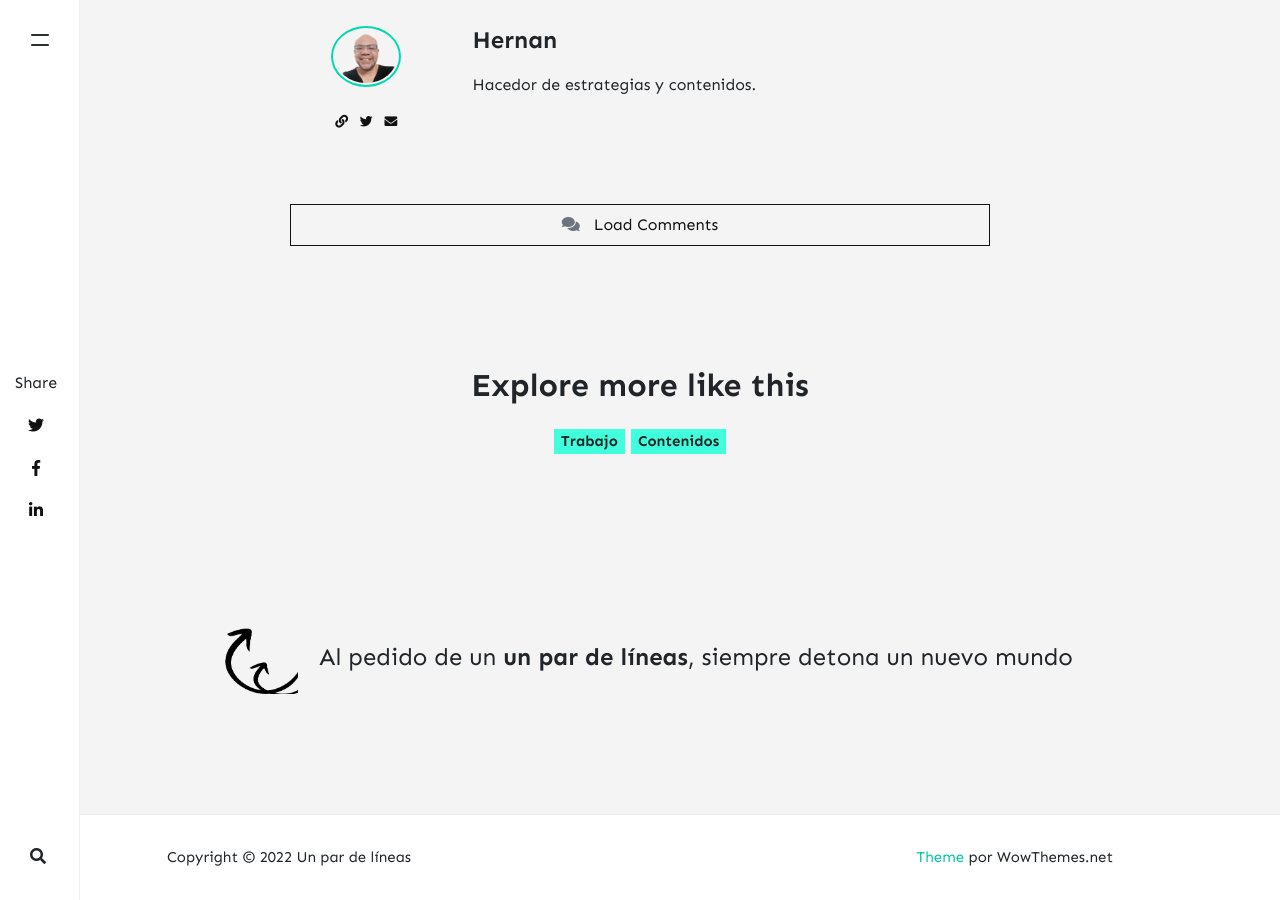
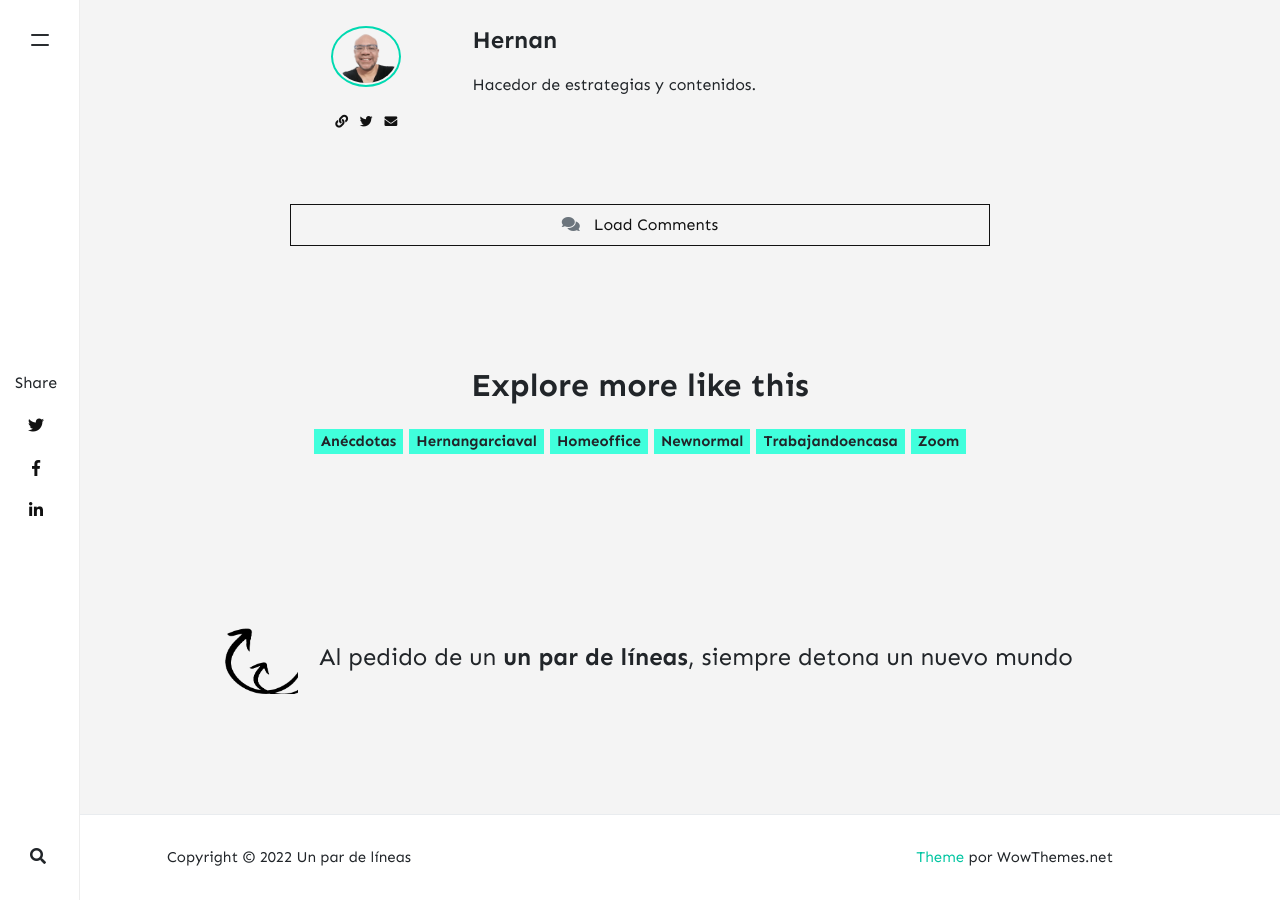
Before and after one commit to kanancho/unpardelineas, a Jekyll site: the page built from _posts/2021-12-15-trono-creativo.md, in a window 1280 px wide and 900 px high, scrolled down 1381 px. Built offline with Jekyll 4.4.1, drawn with Linux system fonts in a browser that asks for light colours; nearby versions of some CDN libraries; comment, search, counter and statistics services are not loaded.

Commit message:
cambio de categoría y tag

```diff
--- a/_posts/2021-12-15-trono-creativo.md
+++ b/_posts/2021-12-15-trono-creativo.md
@@ -2,8 +2,8 @@
 layout: post
 title:  "Mi trono, ¡detonador creativo!"
 author: hernan
-categories: [ Trabajo ]
-tags: [Contenidos]
+categories: [ Anécdotas ]
+tags: [trabajandoencasa,homeoffice,zoom,newnormal,hernangarciaval]
 image: assets/images/5.jpg
 ---
 
```
